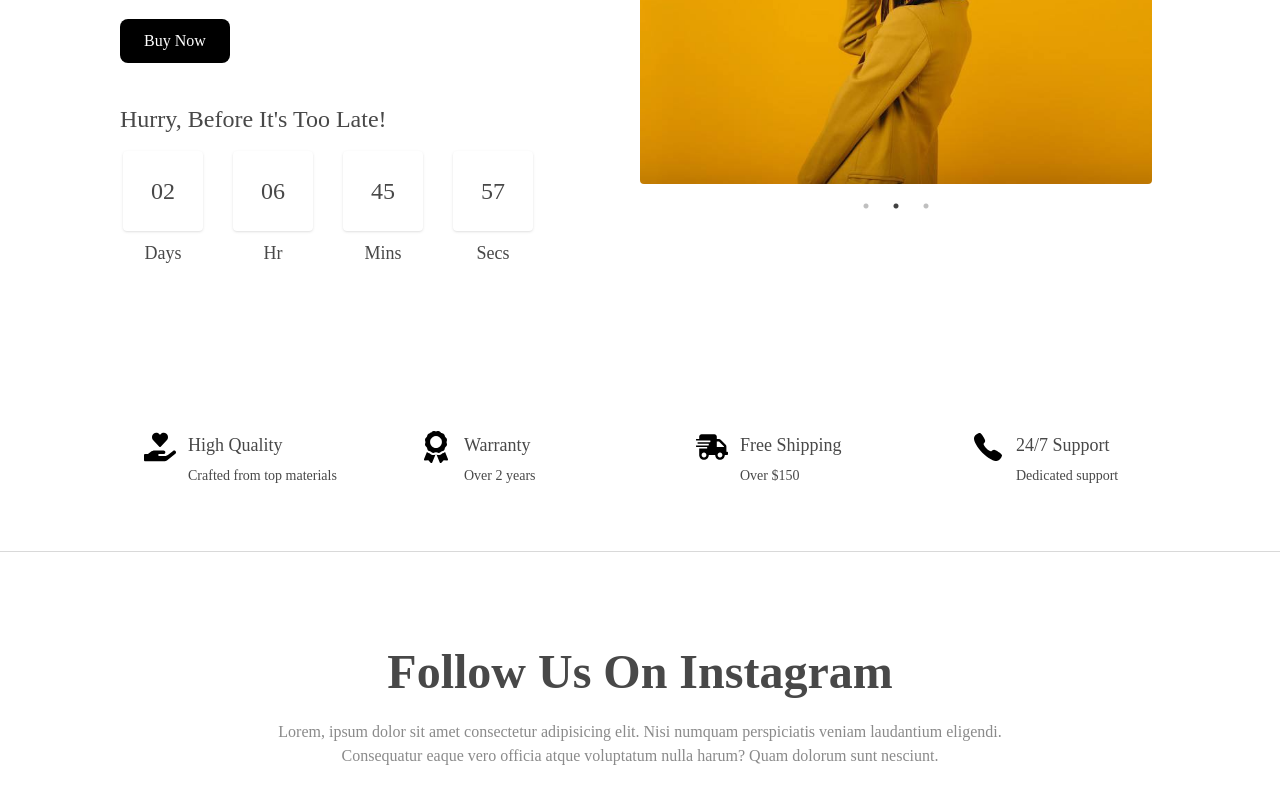
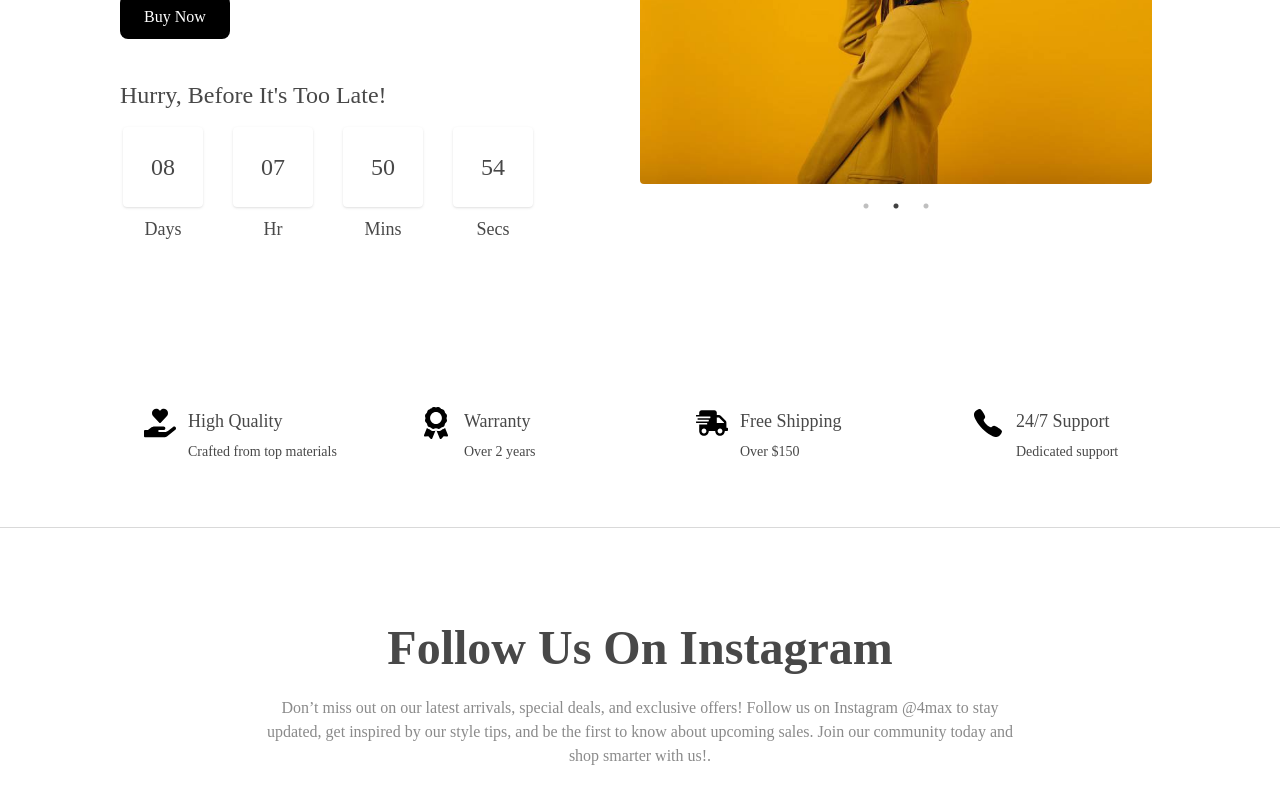
Before and after one commit to hassanballeh/4max-front, a React (Vite) app: page / in a window 1280 px wide. Shown: the part 1340-2140 px from the top of the page. Built offline with nearby package versions, Linux system fonts and the light colour scheme; a web font is replaced by a local one.

Commit message:
add texts

```diff
--- a/src/Components/Contact/Contact.jsx
+++ b/src/Components/Contact/Contact.jsx
@@ -20,9 +20,7 @@ const Contact = () => {
       </section>
 
       <p className="text-base text-[#8a8a8a] text-center max-w-3xl mb-12">
-        Lorem, ipsum dolor sit amet consectetur adipisicing elit. Nisi numquam
-        perspiciatis veniam laudantium eligendi. Consequatur eaque vero officia
-        atque voluptatum nulla harum? Quam dolorum sunt nesciunt.{" "}
+      Don’t miss out on our latest arrivals, special deals, and exclusive offers! Follow us on Instagram @4max to stay updated, get inspired by our style tips, and be the first to know about upcoming sales. Join our community today and shop smarter with us!.{" "}
       </p>
 
       <div className="flex items-center px-0 lg:px-38">
--- a/src/Components/NewArrival/NewArrival.jsx
+++ b/src/Components/NewArrival/NewArrival.jsx
@@ -1,15 +1,64 @@
-import { Link } from 'react-router-dom';
-import ArrivalSlider from '../ArrivalSlider/ArrivalSlider';
+import { useState, useEffect } from "react";
+import { Link } from "react-router-dom";
+import ArrivalSlider from "../ArrivalSlider/ArrivalSlider";
 import { FaHandHoldingHeart, FaAward, FaShippingFast } from "react-icons/fa";
 import { IoCall } from "react-icons/io5";
 
 const NewArrival = () => {
+  const targetDate = new Date("2025-09-14T23:59:59").getTime();
+
+  const calculateTimeLeft = () => {
+    const now = new Date().getTime();
+    const difference = targetDate - now;
+
+    let timeLeft = {
+      days: "00",
+      hours: "00",
+      minutes: "00",
+      seconds: "00",
+    };
+
+    if (difference > 0) {
+      timeLeft = {
+        days: String(Math.floor(difference / (1000 * 60 * 60 * 24))).padStart(
+          2,
+          "0"
+        ),
+        hours: String(
+          Math.floor((difference / (1000 * 60 * 60)) % 24)
+        ).padStart(2, "0"),
+        minutes: String(Math.floor((difference / 1000 / 60) % 60)).padStart(
+          2,
+          "0"
+        ),
+        seconds: String(Math.floor((difference / 1000) % 60)).padStart(2, "0"),
+      };
+    }
+    return timeLeft;
+  };
+
+  const [timeLeft, setTimeLeft] = useState(calculateTimeLeft());
+
+  useEffect(() => {
+    const timer = setInterval(() => {
+      setTimeLeft(calculateTimeLeft());
+    }, 1000);
+
+    return () => clearInterval(timer);
+  }, []);
+
+  const labels = ["Days", "Hr", "Mins", "Secs"];
+  const values = [
+    timeLeft.days,
+    timeLeft.hours,
+    timeLeft.minutes,
+    timeLeft.seconds,
+  ];
+
   return (
     <div className="w-full border-b border-[#d9d9d9] bg-white mt-24 py-16 px-4 md:px-12 xl:px-20">
       <div className="max-w-7xl w-full mx-auto">
-
         <div className="flex flex-col md:flex-row items-center md:items-start gap-10 md:gap-16 text-center md:text-left">
-
           {/* Left Section */}
           <div className="w-full px-10 sm:px-10 md:w-1/2 flex flex-col items-center md:items-start mb-1 pl-12">
             <section id="new-arrivals" className="scroll-mt-24 mb-6">
@@ -19,7 +68,7 @@ const NewArrival = () => {
             </section>
 
             <p className="text-base text-[#8a8a8a] mb-8 max-w-[444px]">
-              Lorem ipsum dolor sit amet consectetur adipisicing elit. Repellendus laborum perferendis omnis numquam hic laudantium quod inventore ad autem deserunt.
+            Big Sale at our online shop! Order now and get your items delivered in just a few days. Don’t miss out!.
             </p>
 
             <Link
@@ -29,15 +78,13 @@ const NewArrival = () => {
               Buy Now
             </Link>
 
-            {/* Countdown Timer (moved here) */}
+            {/* Countdown Timer */}
             <div className="mt-4 w-full">
               <h5 className="text-2xl text-[#484848] font-medium capitalize mb-4">
                 Hurry, before it's too late!
               </h5>
               <div className="grid grid-cols-4 gap-6">
-                {['02', '06', '45', '57'].map((val, i) => {
-                  const labels = ['Days', 'Hr', 'Mins', 'Secs'];
-                  return (
+                {values.map((val, i) => (
                   <div key={i} className="flex flex-col items-center">
                     <div className="w-20 h-20 bg-white shadow rounded-sm flex items-center justify-center text-2xl text-[#484848]">
                       {val}
@@ -46,8 +93,7 @@ const NewArrival = () => {
                       {labels[i]}
                     </p>
                   </div>
-                  );
-                })}
+                ))}
               </div>
             </div>
           </div>
@@ -65,22 +111,22 @@ const NewArrival = () => {
               {
                 icon: <FaHandHoldingHeart size="2rem" />,
                 title: "High Quality",
-                subtitle: "Crafted from top materials"
+                subtitle: "Crafted from top materials",
               },
               {
                 icon: <FaAward size="2rem" />,
                 title: "Warranty",
-                subtitle: "Over 2 years"
+                subtitle: "Over 2 years",
               },
               {
                 icon: <FaShippingFast size="2rem" />,
                 title: "Free Shipping",
-                subtitle: "Over $150"
+                subtitle: "Over $150",
               },
               {
                 icon: <IoCall size="2rem" />,
                 title: "24/7 Support",
-                subtitle: "Dedicated support"
+                subtitle: "Dedicated support",
               },
             ].map((item, idx) => (
               <div key={idx} className="flex items-start gap-3">
@@ -97,7 +143,6 @@ const NewArrival = () => {
             ))}
           </div>
         </div>
-
       </div>
     </div>
   );
```
Lines whose indentation alone changed are shown as unchanged.
